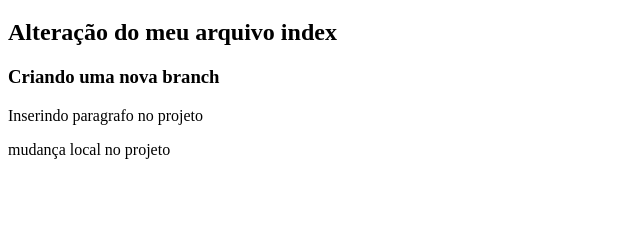
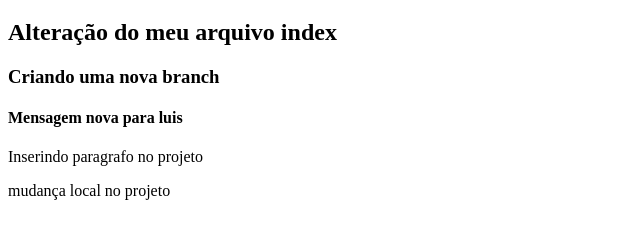
Before and after one commit to nazareno1962/teste_git_nazareno, a plain HTML site: page index.html in a window 1280 px wide. Shown: the part 61-300 px from the top of the page, without its empty margins (0-640 px from the left). Drawn offline with Linux system fonts and the light colour scheme.

Commit message:
msg nova  inicio colaborador email deu M...

```diff
--- a/index.html
+++ b/index.html
@@ -11,6 +11,8 @@
 
     <h3>Criando uma nova branch</h3>
 
+    <h4>Mensagem nova para luis</h4>
+
     <p>Inserindo paragrafo no projeto</p>
 
     <p>mudança local no projeto</p>
```
